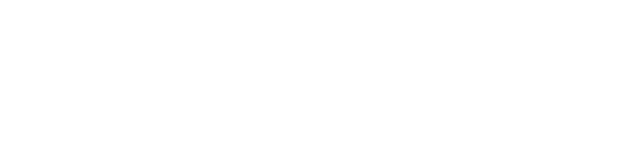
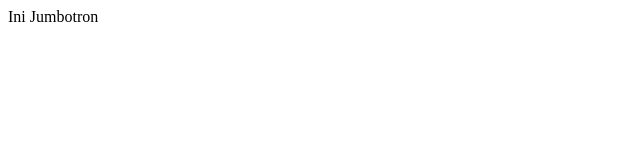
Before and after one commit to abisamsu/latihan, a plain HTML site: page index.html in a window 1280 px wide. Shown: the whole page, without its empty margins (0-640 px from the left). Drawn offline with Linux system fonts and the light colour scheme.

Commit message:
Membuat Frontend Jumbotron

```diff
--- a/index.html
+++ b/index.html
@@ -5,5 +5,12 @@
 </head>
 <body>
 
+
+
+	<div class="container jumbotron">
+		Ini Jumbotron
+	</div>
+
+
 </body>
 </html>
```
